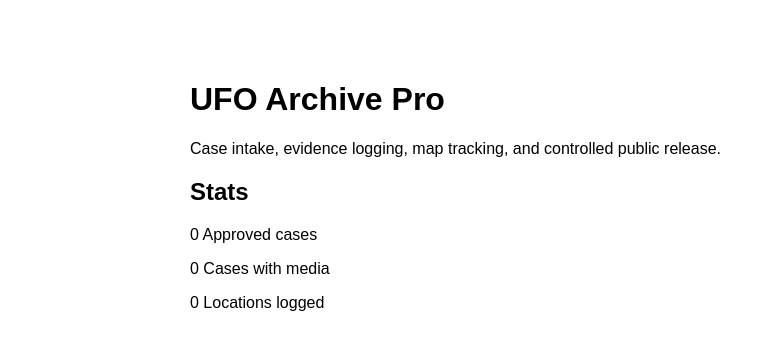
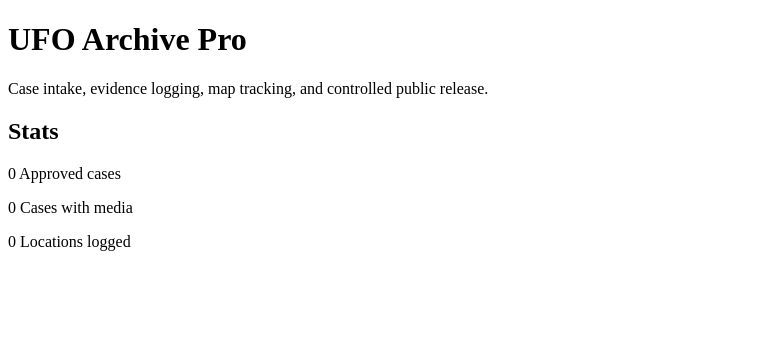
Before and after one commit to d562kb9xsd-star/animated-octo-palm-tree, a website: page index.html in a window 1280 px wide. Shown: the whole page, without its empty margins (0-775 px from the left). Drawn offline with nearby package versions, Linux system fonts and the light colour scheme.

Commit message:
Update HTML structure and include Supabase script

```diff
--- a/index.html
+++ b/index.html
@@ -1,22 +1,21 @@
 <!DOCTYPE html>
-<html lang="en">
+<html>
 <head>
-  <meta charset="UTF-8" />
-  <meta name="viewport" content="width=device-width, initial-scale=1.0" />
   <title>UFO Archive Pro</title>
+  <script src="https://cdn.jsdelivr.net/npm/@supabase/supabase-js"></script>
 </head>
-<body style="font-family: Arial, sans-serif; max-width: 900px; margin: 40px auto; padding: 20px;">
+<body>
 
   <h1>UFO Archive Pro</h1>
   <p>Case intake, evidence logging, map tracking, and controlled public release.</p>
 
   <h2>Stats</h2>
-  <p><span id="approved-count">0</span> Approved cases</p>
-  <p><span id="media-count">0</span> Cases with media</p>
-  <p><span id="location-count">0</span> Locations logged</p>
+  <p><span id="approved">0</span> Approved cases</p>
+  <p><span id="media">0</span> Cases with media</p>
+  <p><span id="locations">0</span> Locations logged</p>
 
   <script src="config.js"></script>
-  <script src="https://cdn.jsdelivr.net/npm/@supabase/supabase-js@2"></script>
   <script src="app.js"></script>
+
 </body>
 </html>
```
